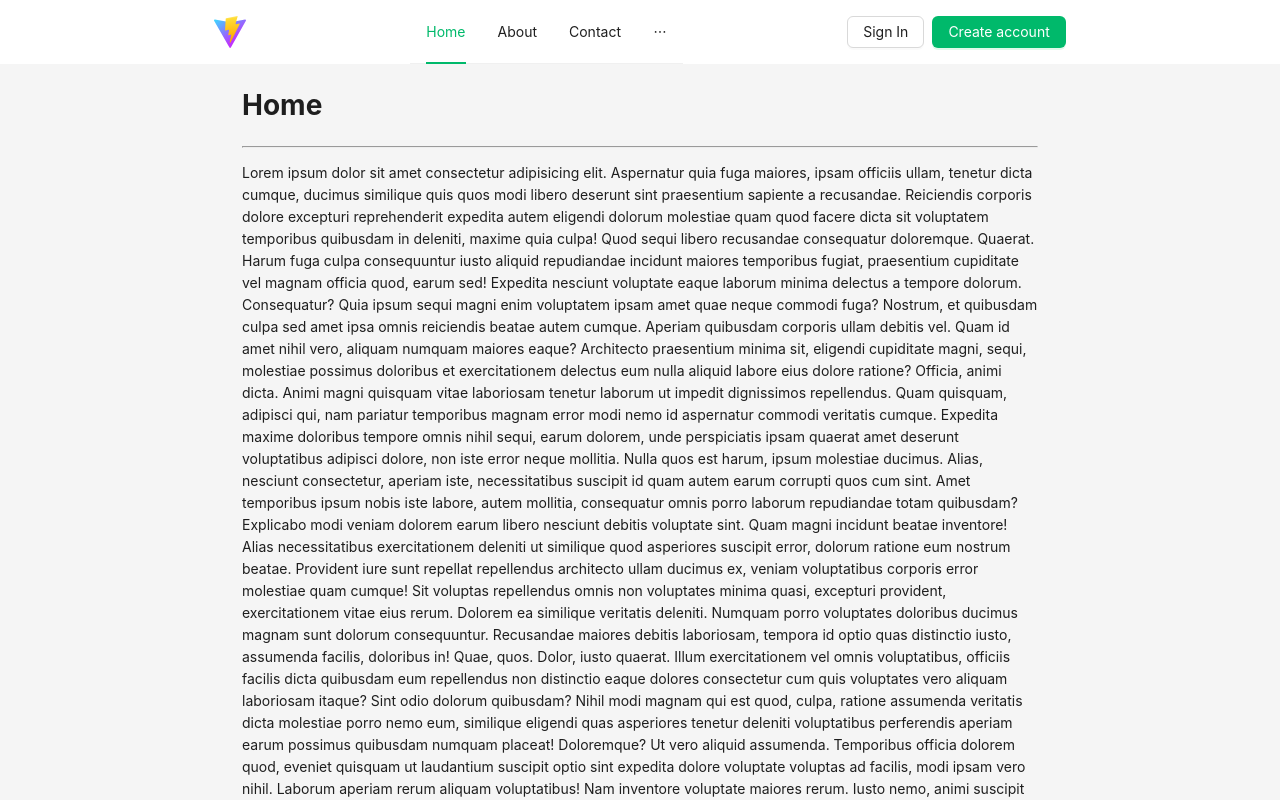
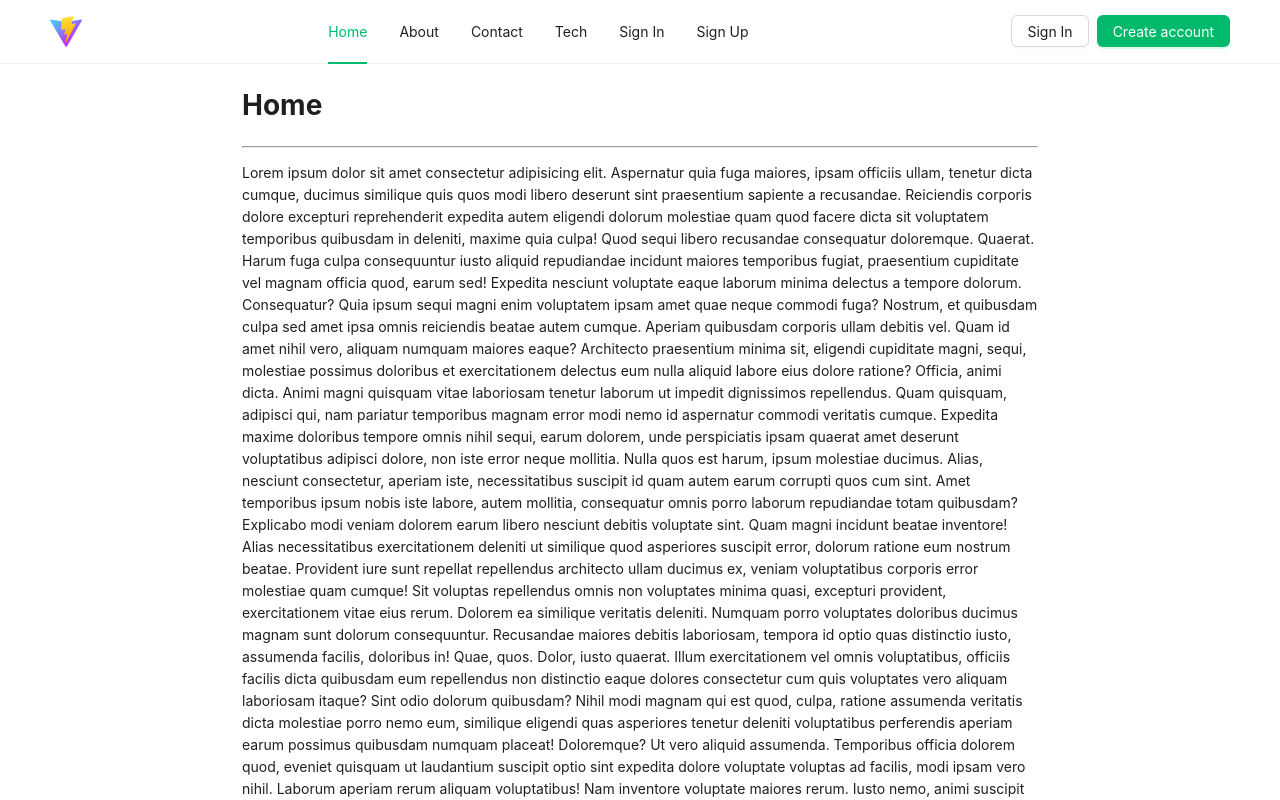
Before and after one commit to natsukashiiz/react-app-ts-101, a React (Vite) app: page / in a window 1280 px wide. Shown: the top 800 px of the page. Built offline with nearby package versions, Linux system fonts and the light colour scheme.

Commit message:
~update for mobile

```diff
--- a/package.json
+++ b/package.json
@@ -12,6 +12,7 @@
   "dependencies": {
     "antd": "^5.7.3",
     "react": "^18.2.0",
+    "react-device-detect": "^2.2.3",
     "react-dom": "^18.2.0",
     "react-router-dom": "^6.14.2"
   },
--- a/src/components/MHeader.tsx
+++ b/src/components/MHeader.tsx
@@ -1,15 +1,16 @@
-import { Button, Menu, Space } from 'antd';
+import { Button, Dropdown, Menu, Space } from 'antd';
 import { Header } from 'antd/es/layout/layout';
 import type { MenuProps } from 'antd';
 import { useLocation, useNavigate } from 'react-router-dom';
 import logo from '../assets/vite.svg';
 import { useState } from 'react';
+import { isMobile } from 'react-device-detect';
 
 export default function MHeader() {
     const navigate = useNavigate();
     const { pathname } = useLocation();
 
-    const [token] = useState<string | null>(localStorage.getItem("token") || null);
+    const [token, setToken] = useState<string | null>(localStorage.getItem("token") || null);
 
     type MenuItem = Required<MenuProps>['items'][number];
 
@@ -37,30 +38,30 @@ export default function MHeader() {
             auth: true,
         },
         {
-            key: '/tech',
+            key: '/none/tech',
             label: 'Tech',
             children: [
                 {
-                    key: 'tech/vite',
+                    key: '/none/vite',
                     label: (
                         <a href="https://vitejs.dev/" target="_blank" rel="noopener noreferrer">Vite</a>
                     ),
                 },
                 {
-                    key: 'tech/react',
+                    key: '/none/react',
                     label: (
                         <a href="https://react.dev/" target="_blank" rel="noopener noreferrer">React</a>
                     ),
                 },
                 {
-                    key: 'tech/ts',
+                    key: '/none/ts',
                     label: (
                         <a href="https://www.typescriptlang.org/" target="_blank" rel="noopener noreferrer">TypeScript</a>
 
                     ),
                 },
                 {
-                    key: 'tech/antd',
+                    key: '/none/antd',
                     label: (
                         <a href="https://ant.design" target="_blank" rel="noopener noreferrer">Ant Design</a>
                     ),
@@ -68,7 +69,7 @@ export default function MHeader() {
             ]
         },
         {
-            key: '/admin',
+            key: '/a',
             label: 'Admin',
             auth: true,
             children: [
@@ -80,19 +81,35 @@ export default function MHeader() {
                     label: 'User',
                 }
             ]
+        },
+        {
+            key: '/none/sign-out',
+            label: 'Sign Out',
+            auth: true,
+            onClick: onLogout,
+        },
+        {
+            key: '/sign-in',
+            label: 'Sign In',
+        },
+        {
+            key: '/sign-up',
+            label: 'Sign Up',
         }
     ];
 
     const onClick: MenuProps['onClick'] = (e) => {
-        if (e.key.startsWith('tech/')) return;
+        if (e.key.startsWith('/none')) return;
         navigate(e.key);
     };
 
     function onLogout() {
         localStorage.removeItem('token');
-        // navigate('/sign-in');
-        window.location.href = '/sign-in';
+        setToken(null);
+        navigate('/sign-in');
     }
+
+    const menuFilter = menuItem.filter(item => !item.auth || token);
 
     return (
         <Header style={{
@@ -102,22 +119,32 @@ export default function MHeader() {
             width: '100%',
             display: 'flex',
             alignItems: 'center',
-            justifyContent: 'space-evenly',
+            justifyContent: 'space-between',
             backgroundColor: '#fff',
+            borderBottom: '1px solid #f0f0f0',
         }}>
-            <img src={logo} alt="logo" />
-            <Menu
+            {!isMobile && <img src={logo} alt="logo" />}
+            {isMobile
+                ? <Dropdown.Button menu={{ items: menuFilter, onClick: onClick }} placement="bottomRight" arrow={{ pointAtCenter: true }}>
+                    {token ? 'ADMIN' : 'MENU'}
+                </Dropdown.Button>
+                : <Menu
                     mode="horizontal"
-                items={menuItem.filter(item => !item.auth || token)}
+                    items={menuFilter}
                     selectedKeys={[pathname]}
                     onClick={onClick}
-            />
-            {token ?
-                <Button type="default" onClick={onLogout}>Logout</Button> :
-                <Space>
+                    style={{
+                        width: '469px',
+                    }}
+                />}
+            {
+                !isMobile ? token
+                    ? <Button type="default" onClick={onLogout}>Logout</Button>
+                    : <Space>
                         <Button type="default" onClick={() => navigate('/sign-in')}>Sign In</Button>
                         <Button type="primary" onClick={() => navigate('/sign-up')}>Create account</Button>
                     </Space>
+                    : ''
             }
         </Header>
     );
--- a/src/config/theme.ts
+++ b/src/config/theme.ts
@@ -4,7 +4,11 @@ const config: ThemeConfig = {
   algorithm: theme.defaultAlgorithm,
   token: {
     colorPrimary: "#00b96b",
+    colorBgBase: "#fff",
+    colorBgContainer: "#fff",
+    colorBgLayout: "#fff",
   },
+  components: {},
 };
 
 export default config;
--- a/src/index.css
+++ b/src/index.css
@@ -5,5 +5,4 @@
 body {
     padding: 0;
     margin: 0;
-    background-color: #F5F5F5;
 }
--- a/src/layouts/RootLayout.tsx
+++ b/src/layouts/RootLayout.tsx
@@ -4,6 +4,7 @@ import MHeader from "../components/MHeader";
 import { Layout } from "antd";
 import { Content } from "antd/es/layout/layout";
 import { useEffect } from "react";
+import { isMobile } from "react-device-detect";
 
 export default function RootLayout() {
     const { pathname } = useLocation();
@@ -15,7 +16,7 @@ export default function RootLayout() {
     return (
         <Layout>
             <MHeader />
-            <Content style={{ margin: 'auto', padding: '0 50px', width: '70%' }}>
+            <Content style={{ margin: 'auto', padding: '0 50px', width: isMobile ? '100%' : '70%' }}>
                 <div style={{ margin: '16px 0' }}>
                     <Outlet />
                 </div>
```
Also changed, not shown: src/app.tsx (deleted, +0 -11 lines), 1 other file (tests, documents, lock files or other folders). Lines whose indentation alone changed are shown as unchanged.
